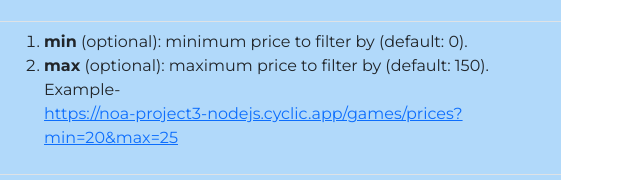
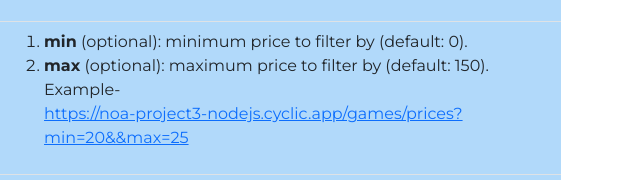
Before and after one commit to noafalik/NodejsProj, a website: page index.html in a window 1280 px wide. Shown: the part 1567-1747 px from the top of the page, 637-1277 px from the left. Drawn offline with Linux system fonts and the light colour scheme; a web font is replaced by a local one.

Commit message:
Add files via upload

```diff
--- a/index.html
+++ b/index.html
@@ -114,7 +114,7 @@
               <li>
                 <strong>max</strong> (optional): maximum price to filter by (default: 150). Example-
                 <br />
-                <a target="_blank" href="https://noa-project3-nodejs.cyclic.app/games/prices?min=20&&max=25">https://noa-project3-nodejs.cyclic.app/games/prices?min=20&max=25</a>
+                <a target="_blank" href="https://noa-project3-nodejs.cyclic.app/games/prices?min=20&&max=25">https://noa-project3-nodejs.cyclic.app/games/prices?min=20&&max=25</a>
               </li>
             </ol>
           </td>
```
